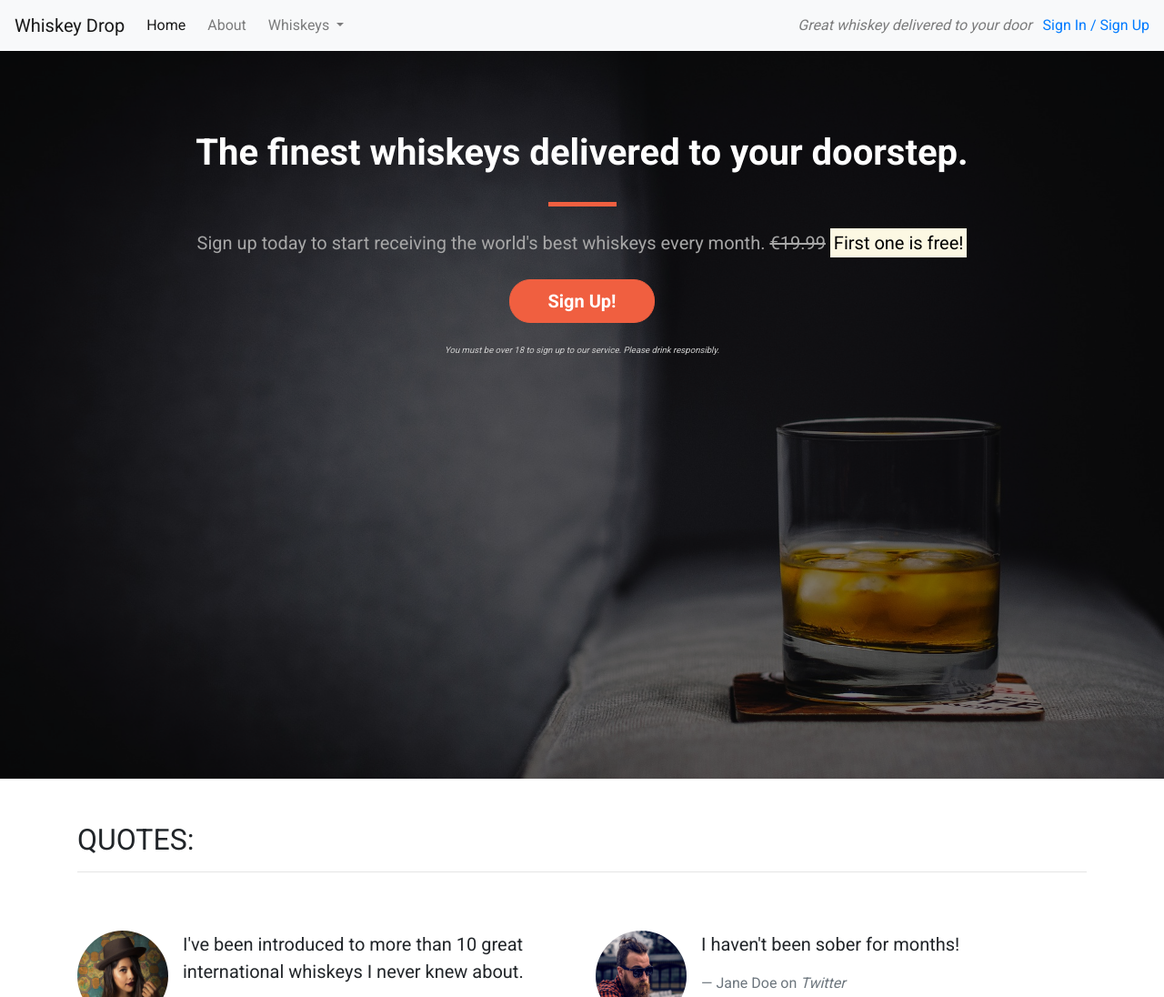
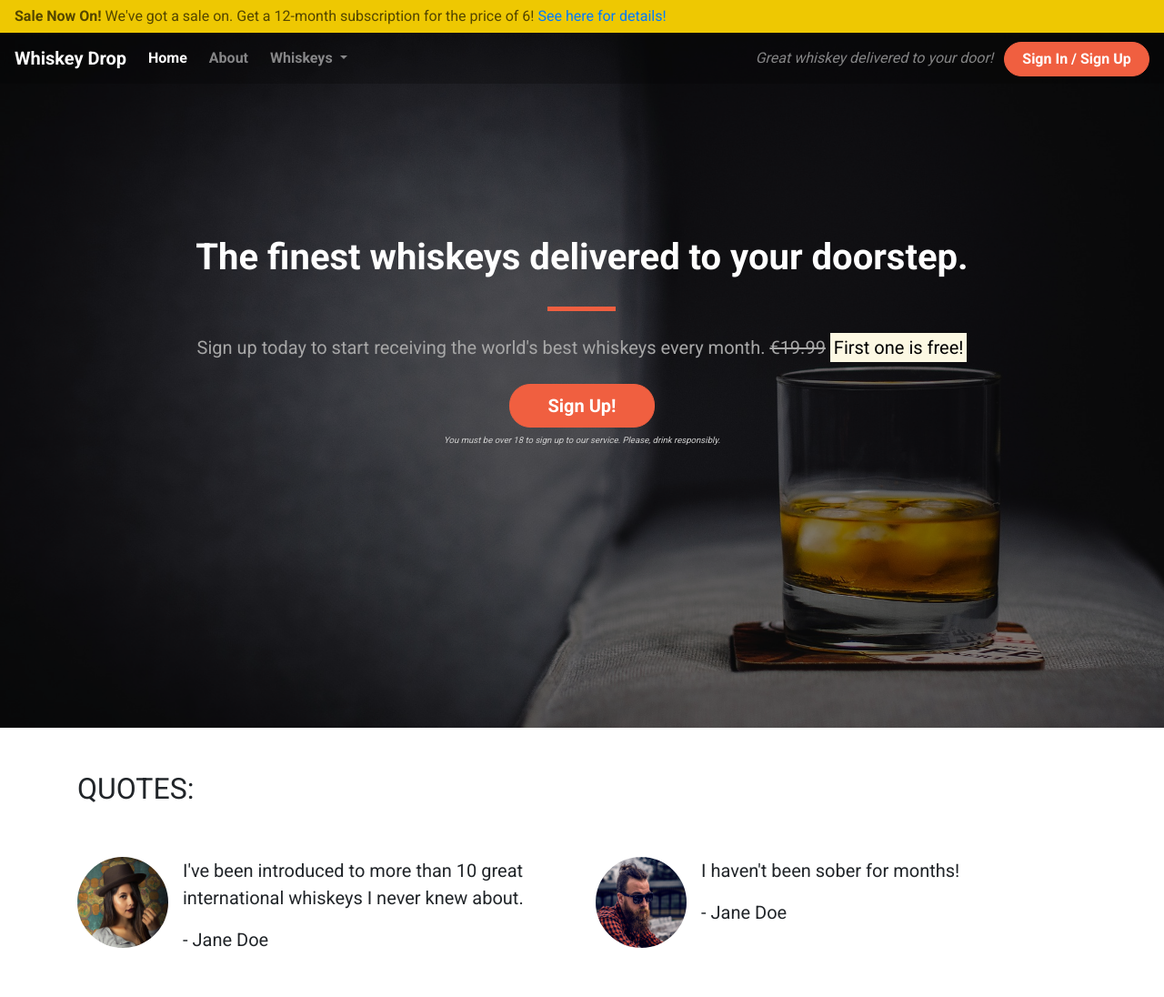
Before and after one commit to MarcoToppino/bootstrap, a plain HTML site: page index.html in a window 1280 px wide. Shown: the top 1096 px of the page at 91% size. Drawn offline with nearby package versions, Linux system fonts and the light colour scheme.

Commit message:
Override bootstrap style for the navbar

```diff
--- a/css/style.css
+++ b/css/style.css
@@ -2,7 +2,21 @@ body {
     font-family: 'Roboto', sans-serif;
 }
 
-.alert-container {}
+.alert-container .col-12 {
+    padding-left: 0;
+    padding-right: 0;
+}
+
+.site-wide-alert {
+    color: #544600;
+    background-color: #eec802;
+    border-color: #eec802;
+    padding: 5px 15px;
+    margin-bottom: 0;
+    border: 1px solid transparent;
+    border-radius: 0;
+}
+
 
 .callout-container {
     height: 100vh;
@@ -26,19 +40,71 @@ body {
     left: 0;
     height: 100%;
     width: 100%;
-    background-color: rgba(0,0,0,0.5);
+    background-color: rgba(0, 0, 0, 0.5);
 }
 
-.quotes-container {}
+/* Navbar */
 
-.features-container {}
+.navalert-container {
+    position: absolute;
+    top: 0;
+    left: 0;
+    z-index: 1;
+    padding-left: 0;
+    padding-right: 0;
+}
 
-/*Block Dividers*/
+.navbar {
+    margin-bottom: 0;
+    width: 100%;
+    background-color: rgba(0, 0, 0, .25);
+    border: 0;
+}
+
+.navbar .navbar-toggler {
+    border: 0;
+}
+
+.navbar .navbar-brand {
+    font-weight: bold;
+}
+
+.navbar .navbar-nav a {
+    font-weight: bold;
+}
+
+
+/* Jumbotron */
+
+.jumbotron {
+    background-color: transparent;
+}
+
+.jumbotron h1 {
+    color: white;
+    font-weight: bold;
+    margin-bottom: 30px;
+    color: white;
+}
+
+.jumbotron .lead {
+    color: #a7a7a7;
+    margin: 25px 0;
+}
+
+.jumbotron small {
+    font-size: 60%;
+    font-style: italic;
+    color: #d0d0d0;
+}
+
+/* Block dividers */
+
 .block-divider {
     width: 75px;
     height: 5px;
     border: 0;
-
+    background-color: #444;
 }
 
 .block-divider--orange {
@@ -49,32 +115,9 @@ body {
     width: 35px;
 }
 
-/*Jumbotron*/
-
-.jumbotron {
-    background-color: transparent;
-}
-
-.jumbotron-header {
-    color: white;
-    font-weight: bold;
-    margin-bottom: 30px;
-}
-
-.jumbotron .lead {
-    margin: 25px 0;
-    color: #a7a7a7;
-}
-
-.jumbotron small {
-    font-size: 60%;
-    font-style: italic;
-    color: #d0d0d0;
-}
-
 /* Buttons */
 
-.btn--cta{
+.btn--cta {
     font-weight: bold;
     border-radius: 23px;
     width: 160px;
@@ -92,4 +135,5 @@ body {
 .btn--red:active:focus {
     background-color: #df4929;
     border-color: #df4929;
+    color: white;
 }
--- a/index.html
+++ b/index.html
@@ -3,32 +3,37 @@
 
 <head>
     <meta charset="utf-8">
+    <title>Whiskey Drop | Taste a new whiskey every month</title>
     <meta name="viewport" content="width=device-width, initial-scale=1.0">
-  <title>Whiskey Drop | Taste a new whiskey every month</title>
     <link rel="stylesheet" href="https://maxcdn.bootstrapcdn.com/bootstrap/4.1.3/css/bootstrap.min.css">
-  <link rel="stylesheet" href="https://use.fontawesome.com/releases/v5.6.1/css/all.css"
-    integrity="sha384-gfdkjb5BdAXd+lj+gudLWI+BXq4IuLW5IT+brZEZsLFm++aCMlF1V92rMkPaX4PP" crossorigin="anonymous">
+    <link rel="stylesheet" href="https://use.fontawesome.com/releases/v5.6.1/css/all.css" integrity="sha384-gfdkjb5BdAXd+lj+gudLWI+BXq4IuLW5IT+brZEZsLFm++aCMlF1V92rMkPaX4PP" crossorigin="anonymous">
     <link href="https://fonts.googleapis.com/css?family=Roboto:400,700" rel="stylesheet">
-  <link rel="stylesheet" href="css/style.css" type="text/css">
+    <link rel="stylesheet" href="css/style.css" type="text/css" />
 </head>
 
 <body>
-  <!--Nav-->
-  <nav class="navbar navbar-light navbar-expand-sm bg-light">
-    <a href="/" class="navbar-brand">
-      Whiskey Drop</a>
+    <div class="container-fluid navalert-container">
+        <div class="container-fluid alert-container">
+            <div class="row d-none d-sm-block">
+                <div class="col-12">
+                    <div class="site-wide-alert alert alert-warning">
+                        <strong>Sale Now On!</strong> We've got a sale on. Get a 12-month subscription for the price of 6! <a href="">See here for details!</a>
+                    </div>
+                </div>
+            </div>
+        </div>
+        <nav class="navbar navbar-dark navbar-expand-sm">
+            <a href="/" class="navbar-brand">Whiskey Drop</a>
 
-    <button class="navbar-toggler ml-auto" type="button" data-toggle="collapse" data-target="#navbarNavDropdown"
-      aria-controls="navbarNavDropdown" aria-expanded="false" aria-label="Toggle navigation">
+            <button class="navbar-toggler ml-auto" type="button" data-toggle="collapse" data-target="#navbarNavDropdown" aria-controls="navbarNavDropdown" aria-expanded="false" aria-label="Toggle navigation">
         <span class="navbar-toggler-icon"></span></button>
 
             <div class="collapse navbar-collapse" id="navbarNavDropdown">
                 <ul class="navbar-nav mr-auto">
                     <li class="active nav-item mr-2"><a class="nav-link" href="/">Home</a></li>
-        <li class="nav-item mr-2"><a class="nav-link" href="">About</a></li>
+                    <li class="nav-item mr-2"><a class="nav-link" href="/about">About</a></li>
                     <li class="nav-item dropdown">
-          <a class="nav-link dropdown-toggle" href="#" id="navbarDropdownMenuLink" role="button" data-toggle="dropdown"
-            aria-haspopup="true" aria-expanded="false">
+                        <a class="nav-link dropdown-toggle" href="#" id="navbarDropdownMenuLink" role="button" data-toggle="dropdown" aria-haspopup="true" aria-expanded="false">
           Whiskeys
         </a>
                         <div class="dropdown-menu" aria-labelledby="navbarDropdownMenuLink">
@@ -39,28 +44,18 @@
                         </div>
                     </li>
 
-        <li class="nav-item mr-2 d-block d-sm-none"><a class="nav-link" href="">Sign In / Sign Up</a></li>
+                    <li class="nav-item mr-2 d-block d-sm-none"><a class="nav-link" href="/login">Sign In / Sign Up</a></li>
                 </ul>
             </div>
             <div class="d-none d-md-block">
-      <p class="navbar-text my-auto mr-2"><i>Great whiskey delivered to your door</i></p>
-      <a href="/login">Sign In / Sign Up</a>
+                <p class="navbar-text my-auto mr-2"><i>Great whiskey delivered to your door!</i></p>
+                <a href="/login" class="btn btn--cta btn--red">Sign In / Sign Up</a>
             </div>
-    <!--</div>-->
         </nav>
-  <!-- <div class="container alert-container">
-    <div class="row d-none d-sm-block">
-      <div class="col-12">
-        <div class="alert alert-warning">
-          <strong>Sale Now On!</strong> We've got a sale on. Get a 12 month subscription for the price of 6! <a
-            href="">See here for more details</a>
     </div>
-      </div>
-    </div>
-  </div> -->
     <div class="container-fluid callout-container">
-    <div class="opaque-overlay">&nbsp
         <!-- Callout -->
+        <div class="opaque-overlay">&nbsp;</div>
         <div class="row">
             <div class="col-12">
                 <section class="callout jumbotron text-center">
@@ -70,22 +65,20 @@
                         <s class="d-none d-sm-inline">€19.99</s>
                         <span class="d-inline d-sm-none"><br></span>
                         <strong><mark>First one is free!</mark></strong></p>
-          <p><button class="btn btn-lg btn--cta btn--red" data-toggle="modal" data-target="#signUpModal">Sign Up!</button></p>
-          <p class="text-muted"><small>You must be over 18 to sign up to our service. Please drink responsibly.</small>
-          </p>
+                    <button class="btn btn-lg btn--cta btn--red" data-toggle="modal" data-target="#signUpModal">Sign Up!</button>
+                    <p class="text-muted"><small>You must be over 18 to sign up to our service. Please, drink responsibly.</small></p>
                 </section>
-      </div>
             </div>
         </div>
         <!-- /.callout -->
     </div>
+
     <!-- Quotes -->
     <div class="container quotes-container">
         <section class="quotes">
             <div class="row">
                 <div class="col-12 my-5">
                     <h2 class="text-uppercase">Quotes:</h2>
-          <hr />
                 </div>
             </div>
             <div class="row">
@@ -97,7 +90,7 @@
                         <div class="media-body">
                             <blockquote class="blockquote">
                                 <p>I've been introduced to more than 10 great international whiskeys I never knew about.</p>
-                <footer class="blockquote-footer">Jane Doe on <cite title="Twitter">Twitter</cite></footer>
+                                <p>- Jane Doe</p>
                             </blockquote>
                         </div>
                     </div>
@@ -110,7 +103,7 @@
                         <div class="media-body">
                             <blockquote class="blockquote">
                                 <p>I haven't been sober for months!</p>
-                <footer class="blockquote-footer">Jane Doe on <cite title="Twitter">Twitter</cite></footer>
+                                <p>- Jane Doe</p>
                             </blockquote>
                         </div>
                     </div>
@@ -119,41 +112,34 @@
         </section>
         <!-- /.quotes -->
     </div>
+
     <!-- Features -->
-  <div class="container features-container">
+    <div class="features-container">
         <section class="features">
             <div class="row">
                 <div class="col-12 my-5">
                     <h2 class="text-uppercase">Features:</h2>
-          <hr />
                 </div>
             </div>
             <div class="row">
                 <div class="col-12 col-md-6 col-lg-4">
                     <div class="feature">
-            <h3><i class="fas fa-gift d-none d-sm-inline"></i> Feature 1 <span class="badge badge-success">New!</span>
-            </h3>
-            <p>Lorem ipsum dolor sit amet, consectetur adipiscing elit, sed do eiusmod tempor incididunt ut labore et
-              dolore magna aliqua. Ut enim ad minim veniam, quis nostrud exercitation ullamco laboris nisi ut aliquip ex
-              ea commodo consequat.</p>
+                        <h3><i class="fas fa-gift d-none d-sm-inline"></i> Feature 1 <span class="badge badge-success">NEW!</span></h3>
+                        <p>Lorem ipsum dolor sit amet, consectetur adipiscing elit, sed do eiusmod tempor incididunt ut labore et dolore magna aliqua. Ut enim ad minim veniam, quis nostrud exercitation ullamco laboris nisi ut aliquip ex ea commodo consequat.</p>
                         <p><a class="btn btn-sm btn-light" href="">Read More</a></p>
                     </div>
                 </div>
                 <div class="col-12 col-md-6 col-lg-4">
                     <div class="feature">
                         <h3><i class="fas fa-credit-card d-none d-sm-inline"></i> Feature 2</h3>
-            <p>Lorem ipsum dolor sit amet, consectetur adipiscing elit, sed do eiusmod tempor incididunt ut labore et
-              dolore magna aliqua. Ut enim ad minim veniam, quis nostrud exercitation ullamco laboris nisi ut aliquip ex
-              ea commodo consequat.</p>
+                        <p>Lorem ipsum dolor sit amet, consectetur adipiscing elit, sed do eiusmod tempor incididunt ut labore et dolore magna aliqua. Ut enim ad minim veniam, quis nostrud exercitation ullamco laboris nisi ut aliquip ex ea commodo consequat.</p>
                         <p><a class="btn btn-sm btn-light" href="">Read More</a></p>
                     </div>
                 </div>
                 <div class="col-12 d-md-none d-lg-block col-lg-4">
                     <div class="feature">
                         <h3><i class="fas fa-times-circle d-none d-sm-inline"></i> Feature 3</h3>
-            <p>Lorem ipsum dolor sit amet, consectetur adipiscing elit, sed do eiusmod tempor incididunt ut labore et
-              dolore magna aliqua. Ut enim ad minim veniam, quis nostrud exercitation ullamco laboris nisi ut aliquip ex
-              ea commodo consequat.</p>
+                        <p>Lorem ipsum dolor sit amet, consectetur adipiscing elit, sed do eiusmod tempor incididunt ut labore et dolore magna aliqua. Ut enim ad minim veniam, quis nostrud exercitation ullamco laboris nisi ut aliquip ex ea commodo consequat.</p>
                         <p><a class="btn btn-sm btn-light" href="">Read More</a></p>
                     </div>
                 </div>
@@ -175,8 +161,7 @@
                     <form>
                         <div class="form-group">
                             <label for="exampleInputEmail1">Email address</label>
-              <input type="email" class="form-control" id="exampleInputEmail1" aria-describedby="emailHelp"
-                placeholder="Enter email">
+                            <input type="email" class="form-control" id="exampleInputEmail1" aria-describedby="emailHelp" placeholder="Enter email">
                             <small id="emailHelp" class="form-text text-muted">We'll never share your email with anyone else.</small>
                         </div>
                         <div class="form-group">
@@ -194,15 +179,9 @@
         </div>
     </div>
 
-  <script src="https://code.jquery.com/jquery-3.3.1.slim.min.js"
-    integrity="sha384-q8i/X+965DzO0rT7abK41JStQIAqVgRVzpbzo5smXKp4YfRvH+8abtTE1Pi6jizo" crossorigin="anonymous">
-  </script>
-  <script src="https://cdnjs.cloudflare.com/ajax/libs/popper.js/1.14.3/umd/popper.min.js"
-    integrity="sha384-ZMP7rVo3mIykV+2+9J3UJ46jBk0WLaUAdn689aCwoqbBJiSnjAK/l8WvCWPIPm49" crossorigin="anonymous">
-  </script>
-  <script src="https://stackpath.bootstrapcdn.com/bootstrap/4.1.3/js/bootstrap.min.js"
-    integrity="sha384-ChfqqxuZUCnJSK3+MXmPNIyE6ZbWh2IMqE241rYiqJxyMiZ6OW/JmZQ5stwEULTy" crossorigin="anonymous">
-  </script>
+    <script src="https://code.jquery.com/jquery-3.3.1.slim.min.js" integrity="sha384-q8i/X+965DzO0rT7abK41JStQIAqVgRVzpbzo5smXKp4YfRvH+8abtTE1Pi6jizo" crossorigin="anonymous"></script>
+    <script src="https://cdnjs.cloudflare.com/ajax/libs/popper.js/1.14.3/umd/popper.min.js" integrity="sha384-ZMP7rVo3mIykV+2+9J3UJ46jBk0WLaUAdn689aCwoqbBJiSnjAK/l8WvCWPIPm49" crossorigin="anonymous"></script>
+    <script src="https://stackpath.bootstrapcdn.com/bootstrap/4.1.3/js/bootstrap.min.js" integrity="sha384-ChfqqxuZUCnJSK3+MXmPNIyE6ZbWh2IMqE241rYiqJxyMiZ6OW/JmZQ5stwEULTy" crossorigin="anonymous"></script>
 </body>
 
 </html>
```
Lines whose indentation alone changed are shown as unchanged.
